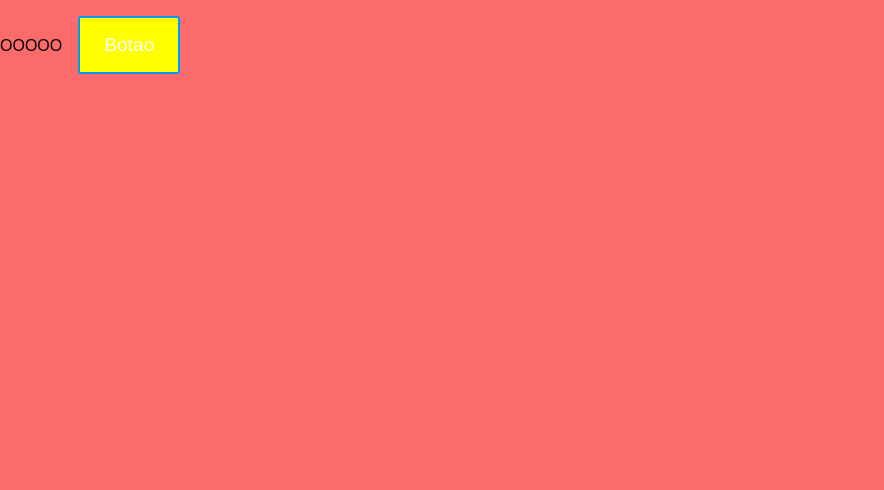
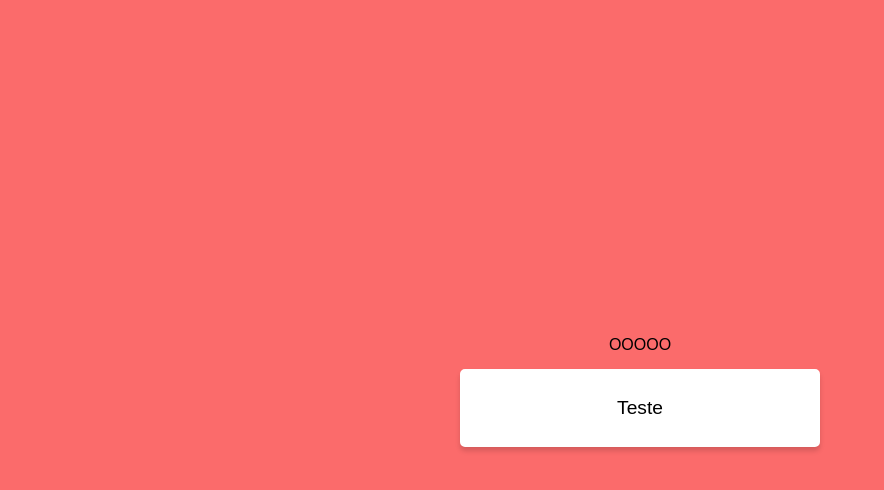
Before and after one commit to levymc/projeto9-zaprecall, a React (Vite) app: page / in a window 1280 px wide. Shown: the top 490 px of the page, without its empty margins (0-884 px from the left). Built offline with nearby package versions, Linux system fonts and the light colour scheme; a web font is replaced by a local one.

Commit message:
importando os cards

```diff
--- a/src/App.jsx
+++ b/src/App.jsx
@@ -1,21 +1,21 @@
-import { useState } from 'react'
-import { Estilo } from './Container'
+import { useState } from 'react';
 import styled, { createGlobalStyle } from 'styled-components';
+import Button from "./components/Button";
 
 function App() {
-  const [count, setCount] = useState(0)
 
   return (
     <>
-    <GlobalStyle />
-      <Estilo>
-
-      </Estilo>
+      <GlobalStyle />
+      <Container>
+        OOOOO
+        <Button />
+      </Container>
     </>
-  )
+  );
 }
 
-export default App
+export default App;
 
 const GlobalStyle = createGlobalStyle`
   @font-face {
@@ -27,3 +27,13 @@ const GlobalStyle = createGlobalStyle`
     font-family: 'Righteous', sans-serif;
   }
 `;
+
+const Container = styled.div`
+  background-color: #FB6B6B;
+  width: 100vw;
+  height: 100vh;
+  display: flex;
+  flex-direction: column;
+  align-items: center;
+  justify-content: center;
+`;
--- a/src/Container.jsx
+++ /dev/null
@@ -1,35 +0,0 @@
-// Importando o React e o styled-component Container
-import React from 'react';
-import styled from 'styled-components';
-
-// Definindo o componente Estilo
-export function Estilo() {
-  return (
-    <Container>
-        OOOOO
-        <MeuBotao id="btn1">Botao</MeuBotao>
-    </Container>
-
-  )
-}
-
-// Configurando o styled-component Container
-const Container = styled.div`
-  background-color: #FB6B6B;
-  width: 100vw;
-  height: 100vh;
-
-  #btn1{
-    background-color: yellow;
-  }
-`;
-
-const MeuBotao = styled.button`
-    background: #0099FF;
-    border: 2px solid #0099FF;
-    border-radius: 3px;
-    color: #FDFDFD;
-    font-size: 1.2rem;
-    margin: 1rem;
-    padding: 1rem 1.5rem;
-`;
--- /dev/null
+++ b/src/components/Button.jsx
@@ -0,0 +1,28 @@
+import styled from 'styled-components';
+import cards from './cards'
+
+export default function Button() {
+    let funcBtn1 = () => {
+        console.log(cards)
+        alert("Oi")
+    }
+
+    return (
+        <SCButton onClick={funcBtn1}>Teste</SCButton>
+    );
+}
+
+const SCButton = styled.button`
+    background: #FFFFFF;
+    border: 2px solid #FFFFFF;
+    border-radius: 3px;
+    color: #000000;
+    font-size: 1.2rem;
+    margin: 1rem;
+    padding: 1rem 1.5rem;
+    cursor: pointer;
+    width: 18.75em;
+    height: 4.0625em;
+    box-shadow: 0px 4px 5px rgba(0, 0, 0, 0.15);
+    border-radius: 5px;
+`;
--- /dev/null
+++ b/src/components/cards.jsx
@@ -0,0 +1,12 @@
+const cards = [
+	{ question: "O que é JSX?", answer: "Uma extensão da linguagem JavaScript" },
+	{ question: "O React é __", answer: "Uma biblioteca JavaScript para construção de interfaces" },
+	{ question: "Componentes devem iniciar com __", answer: "Letra maiúscula" },
+	{ question: "Podemos colocar __ dentro do JSX", answer: "expressões" },
+	{ question: "O ReactDOM nos ajuda __", answer: "Interagindo com a DOM para colocar componentes React na mesma" },
+	{ question: "Usamos o npm para __", answer: "Gerenciar os pacotes necessários e suas dependências" },
+	{ question: "Usamos props para __", answer: "Passar diferentes informações para componentes" },
+	{ question: "Usamos estado (state) para __", answer: "Dizer para o React quais informações quando atualizadas devem renderizar a tela novamente" }
+]
+
+export default cards
```
